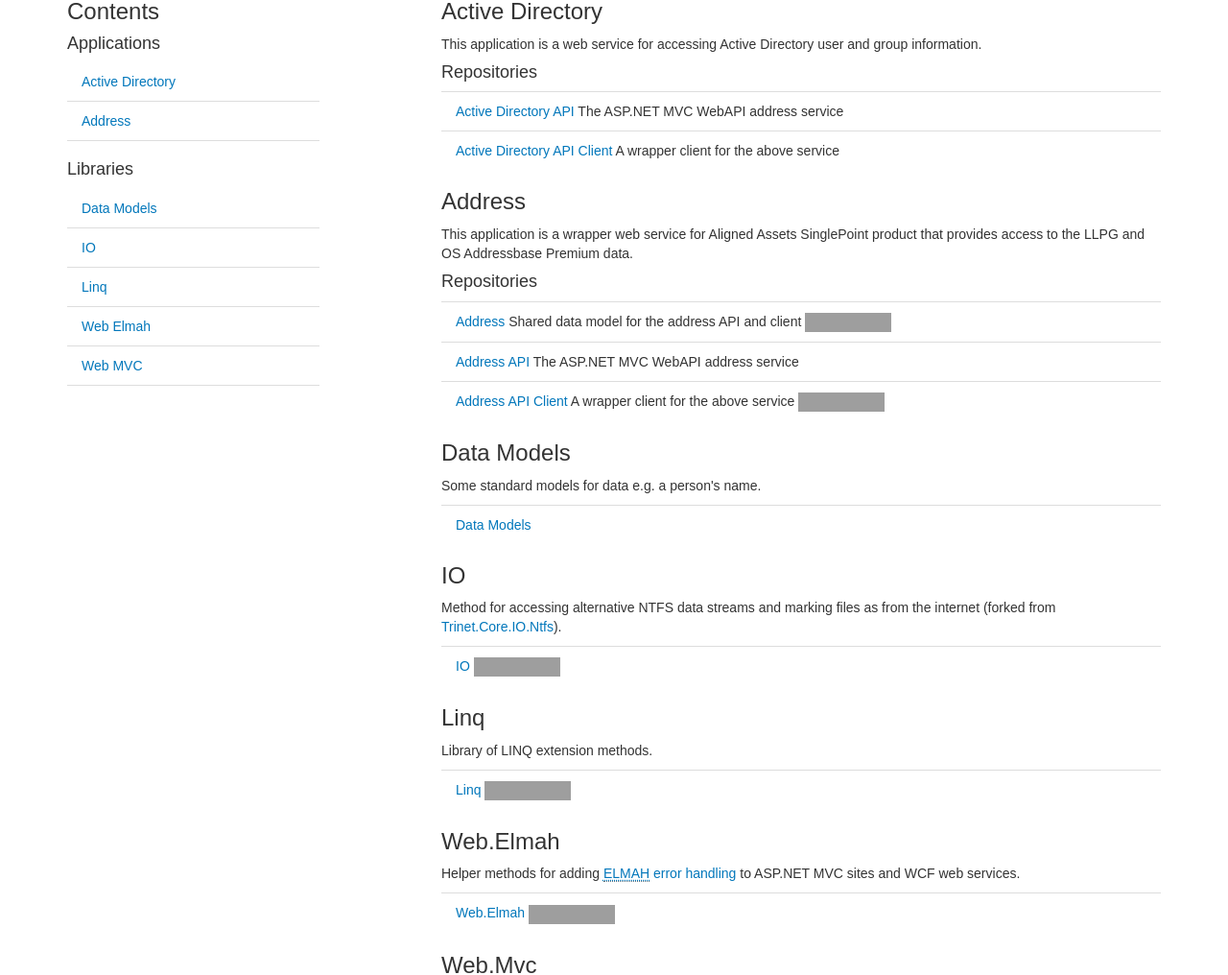
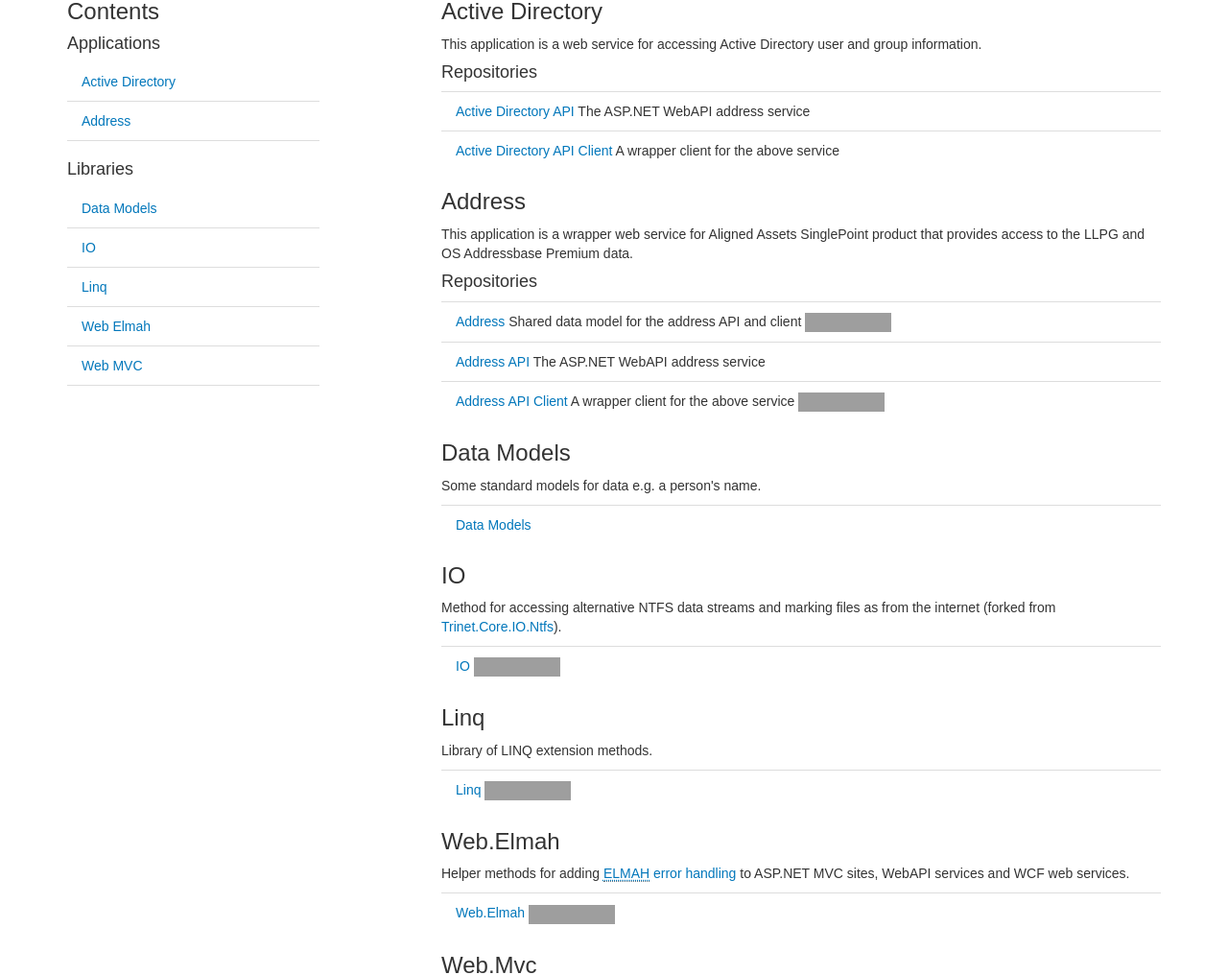
Before and after one commit to BforBen/guildfordbc.github.io, a Jekyll site: the page built from index.md, in a window 1280 px wide, cut to the strip 343-1359 px from the top of the page. Shown: the whole strip at 96% size. Built offline with Jekyll 4.4.1, drawn with Linux system fonts in a browser that asks for light colours; nearby versions of some CDN libraries; some web fonts are replaced; grey boxes are pictures that could not be loaded.

Commit message:
Update text

```diff
--- a/index.md
+++ b/index.md
@@ -40,7 +40,7 @@ Some of the projects use code that has been written and shared by others. Where
       <p>This application is a web service for accessing Active Directory user and group information.</p>
       <h4>Repositories</h4>
       <ul class="list-unstyled list-contents list-contents-top-divider">
-        <li class="list-group-item"><a href="https://github.com/GuildfordBC/activedirectory-api">Active Directory API</a> The ASP.NET MVC WebAPI address service</li>
+        <li class="list-group-item"><a href="https://github.com/GuildfordBC/activedirectory-api">Active Directory API</a> The ASP.NET WebAPI address service</li>
         <li class="list-group-item"><a href="https://github.com/GuildfordBC/activedirectory-api-client">Active Directory API Client</a> A wrapper client for the above service</li>
       </ul>
     </article>
@@ -51,7 +51,7 @@ Some of the projects use code that has been written and shared by others. Where
       <h4>Repositories</h4>
       <ul class="list-unstyled list-contents list-contents-top-divider">
         <li class="list-group-item"><a href="https://github.com/GuildfordBC/address">Address</a> Shared data model for the address API and client <a href="https://www.myget.org/"><img src="https://www.myget.org/BuildSource/Badge/guildford-bc-pre?identifier=ffce863a-4c8e-4fff-981e-e8db6d35abf7" alt="guildford-bc-pre MyGet Build Status" /></a></li>
-        <li class="list-group-item"><a href="https://github.com/GuildfordBC/address-api">Address API</a> The ASP.NET MVC WebAPI address service</li>
+        <li class="list-group-item"><a href="https://github.com/GuildfordBC/address-api">Address API</a> The ASP.NET WebAPI address service</li>
         <li class="list-group-item"><a href="https://github.com/GuildfordBC/address-api-client">Address API Client</a> A wrapper client for the above service <a href="https://www.myget.org/"><img src="https://www.myget.org/BuildSource/Badge/guildford-bc-pre?identifier=32d69c28-af05-4c26-912d-4ef55c176996" alt="guildford-bc-pre MyGet Build Status" /></a></li>
       </ul>
     </article>
@@ -82,7 +82,7 @@ Some of the projects use code that has been written and shared by others. Where
 
     <article id="web-elmah">
       <h3>Web.Elmah</h3>
-      <p>Helper methods for adding <a href="https://code.google.com/p/elmah/"><abbr title="Error Logging Modules and Handlers">ELMAH</abbr> error handling</a> to ASP.NET MVC sites and WCF web services.</p>
+      <p>Helper methods for adding <a href="https://code.google.com/p/elmah/"><abbr title="Error Logging Modules and Handlers">ELMAH</abbr> error handling</a> to ASP.NET MVC sites, WebAPI services and WCF web services.</p>
       <ul class="list-unstyled list-contents list-contents-top-divider">
         <li class="list-group-item"><a href="https://github.com/GuildfordBC/web-elmah">Web.Elmah</a> <a href="https://www.myget.org/"><img src="https://www.myget.org/BuildSource/Badge/guildford-bc-pre?identifier=7dbb7250-a9af-4ca1-9cf5-48be196a0bab" alt="guildford-bc-pre MyGet Build Status" /></a></li>
       </ul>
```
